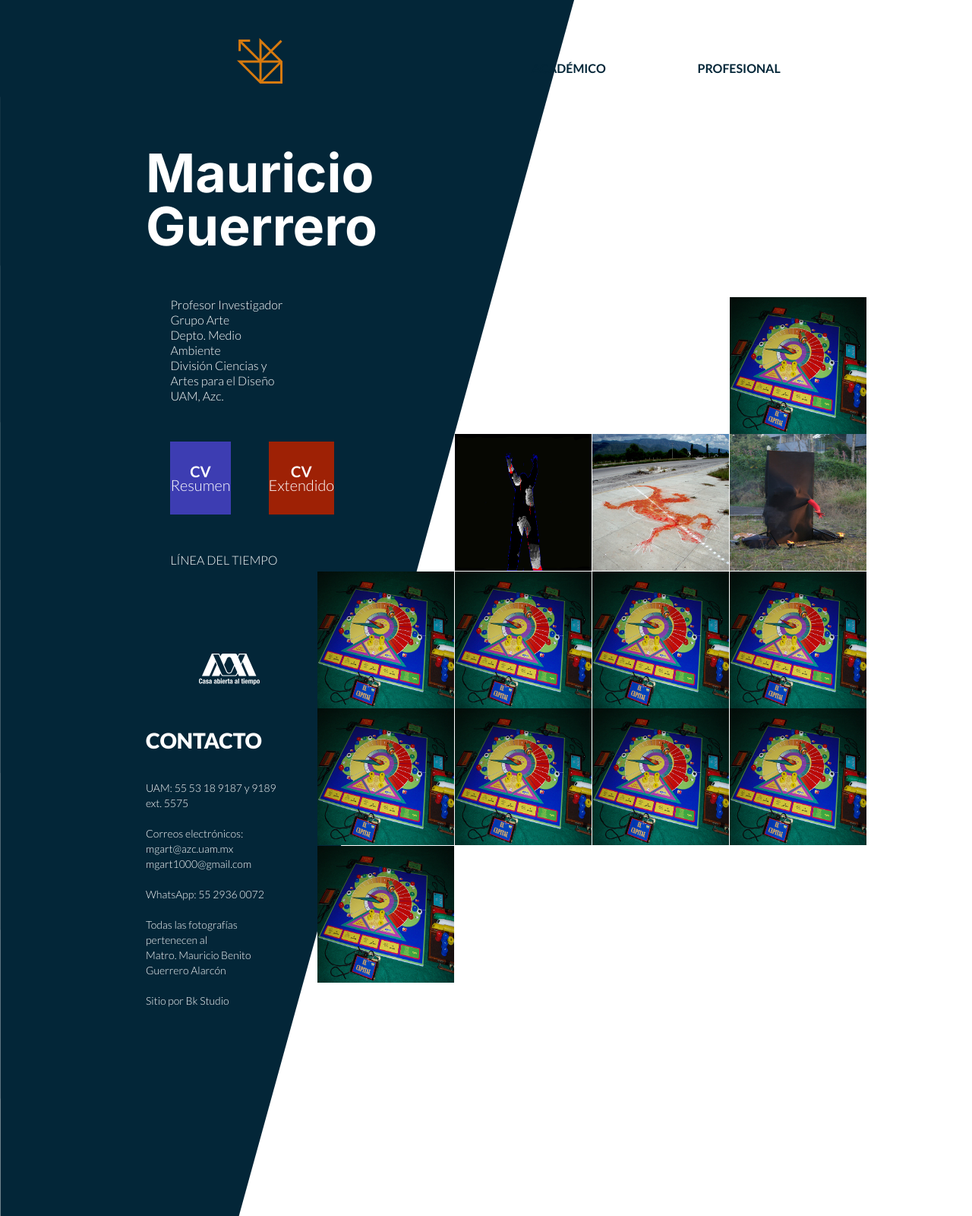
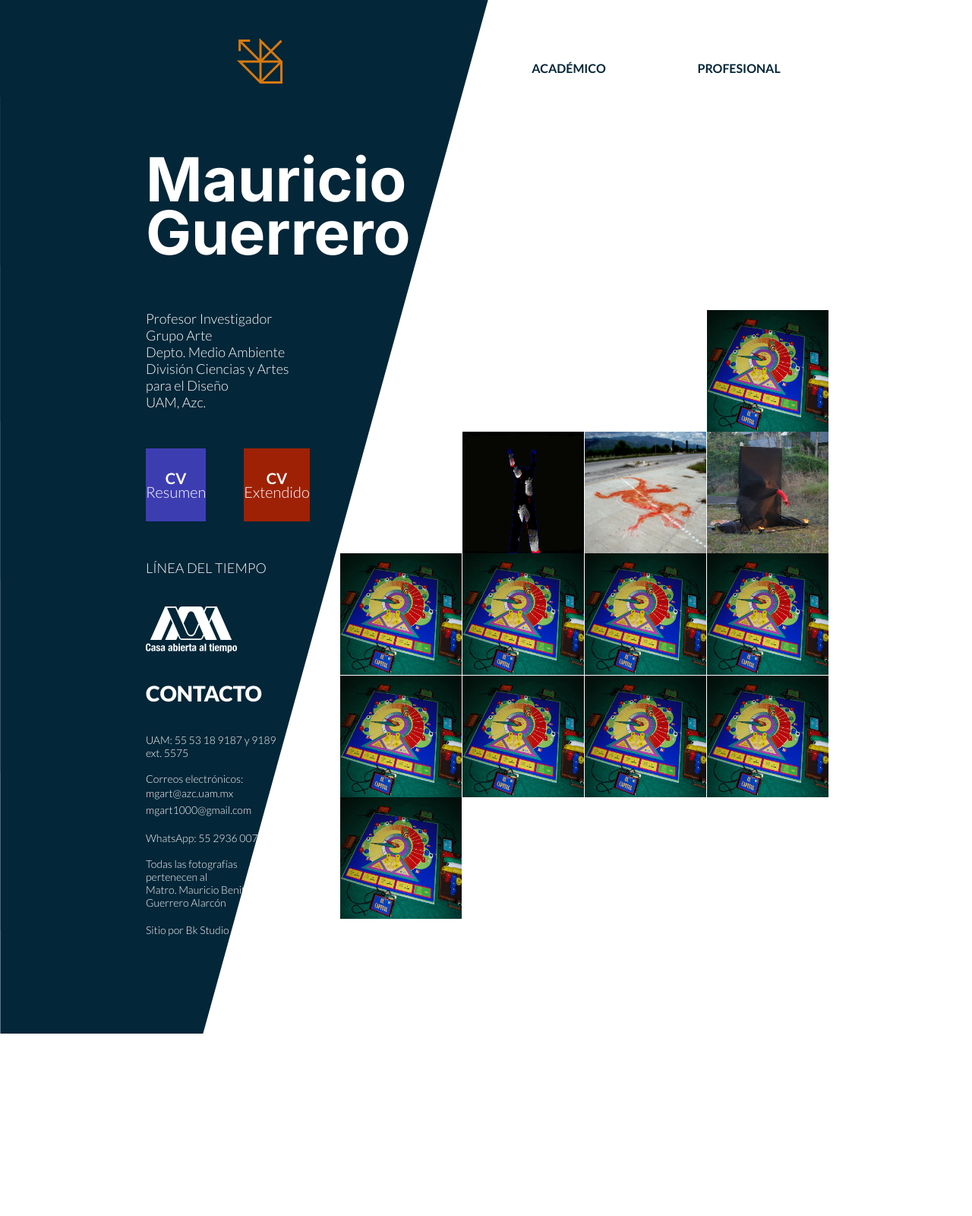
Before and after one commit to RavenAoiffe/MBGA, a PHP site: page / in a window 1280 px wide. Shown: the whole page at 76% size. After the commit the page ends 1360 px from the top, so only its background shows below. Run offline with PHP 8.4, Linux system fonts and the light colour scheme.

Commit message:
Correcciones para que el sitio mejore

```diff
--- a/build/css/app.css
+++ b/build/css/app.css
@@ -4,7 +4,8 @@
 /*******mixins********/
 /****layout******/
 .size-14 {
-  font-size: 14px; }
+  font-size: 1.4rem !important;
+  line-height: 1.7rem !important; }
 
 @media (min-width: 0) {
   .display-tablet {
@@ -98,7 +99,7 @@ picture {
   .columnas {
     display: grid;
     grid-template-columns: repeat(2, 1fr);
-    grid-gap: 10px;
+    grid-gap: 4rem;
     grid-row-gap: 10px;
     padding: 0; } }
 
@@ -112,7 +113,7 @@ picture {
   .enlaces {
     display: flex; }
   h2 {
-    font-size: 7rem;
+    font-size: 8rem;
     text-align: right;
     line-height: 7rem; }
   .logo-nombre {
@@ -128,6 +129,9 @@ picture {
   font-size: 28px;
   font-weight: 800;
   text-transform: uppercase; }
+
+.textos-interiores p {
+  font-size: 1.8rem; }
 
 .enlaces-curriculums {
   display: flex;
@@ -162,20 +166,15 @@ picture {
     left: 0;
     z-index: -1;
     object-fit: cover;
-    height: 200%;
+    height: 170%;
     background-image: url("../img/diagonal.svg");
     background-size: cover;
     width: 100%; } }
 
-@media (min-width: 1200px) {
-  .textos-interiores img {
-    margin-left: 5rem;
-    padding: 2rem; } }
-
 @media (min-width: 920px) {
   .textos-interiores p, .textos-interiores a {
     color: #ffffff !important;
-    line-height: 2rem; } }
+    line-height: 2.2rem; } }
 
 @media (min-width: 0) {
   .textos-interiores p, .textos-interiores a {
@@ -228,13 +227,19 @@ picture {
 
 @media (min-width: 480px) {
   .grid ul {
-    float: right; }
+    display: inline-grid;
+    grid-template-columns: repeat(3, 1fr);
+    grid-gap: 1px;
+    grid-row-gap: 0.5px;
+    padding: 0;
+    float: left; }
     .grid ul img {
       width: 13rem;
       height: 13rem; } }
 
 @media (min-width: 768px) {
   .grid ul {
+    float: right;
     display: inline-grid;
     grid-template-columns: repeat(3, 1fr);
     grid-gap: 1px;
@@ -242,8 +247,8 @@ picture {
     padding: 0;
     grid-template-columns: repeat(3, 0fr); }
     .grid ul img {
-      width: 18rem;
-      height: 18rem; } }
+      width: 16rem;
+      height: 16rem; } }
 
 @media (min-width: 1200px) {
   .grid ul {
@@ -278,22 +283,23 @@ picture {
 
 @media (min-width: 768px) {
   .footer-movil {
-    display: none; } }
+    display: none; }
+  .footer a, .footer p {
+    color: #032638; }
+  .footer img {
+    filter: brightness(0); } }
 
 @media (min-width: 768px) {
   .display-tablet {
     display: block;
-    background: #032638;
-    position: absolute;
-    bottom: 0;
-    top: 100%;
-    left: 0;
     height: 100%;
-    width: 120%; }
-    .display-tablet h3 {
-      color: #ffffff; } }
+    width: 120%; } }
 
 @media (min-width: 920px) {
+  .footer img {
+    filter: brightness(1); }
+  .footer h3 {
+    color: #ffffff; }
   .display-tablet {
     background: transparent;
     height: auto;
--- a/index.html
+++ b/index.html
@@ -35,7 +35,7 @@
     </nav>
     <div class="columnas contenedor">
         <div class="columna">
-            <div class="textos-interiores contenedor">
+            <div class="textos-interiores">
                 <p>
                     Profesor Investigador <br>
                     Grupo Arte<br>
@@ -44,7 +44,7 @@
                     UAM, Azc.
                 </p>
             </div>
-            <div class="enlaces-curriculums contenedor">
+            <div class="enlaces-curriculums">
                 <a href="#" class="resumen">
                     <strong>CV</strong> Resumen
                 </a>
@@ -52,13 +52,14 @@
                     <strong>CV</strong> Extendido
                 </a>
             </div>
-            <div class="textos-interiores contenedor linea">
+            <div class="textos-interiores linea">
                 <p>
                     LÍNEA DEL TIEMPO
                 </p>
             </div>
-            <div class="footer display-tablet">
-                <div class="textos-interiores contenedor ">
+            <div class="footer">
+                <div class="">
+                       <div class="textos-interiores display-tablet">
                     <img src="build/img/logos/uam.svg" alt="UAM">
                     <h3>Contacto</h3>
                     <p class="size-14">
@@ -77,6 +78,8 @@
                     </p>
 
                 </div>
+                </div>
+
             </div>
         </div>
         <div class="columna">
@@ -159,7 +162,8 @@
         </div>
     </div>
     <div class="footer-movil">
-        <div class="textos-interiores contenedor ">
+        <div class="contenedor">
+                 <div class="textos-interiores">
             <img src="build/img/logos/uam.svg" alt="UAM">
             <h3>Contacto</h3>
             <p class="size-14">
@@ -179,6 +183,8 @@
 
         </div>
         </div>
+
+    </div>
     <div class="diagonal"></div>
 </body>
 
--- a/src/scss/base/_utilidades.scss
+++ b/src/scss/base/_utilidades.scss
@@ -1,5 +1,6 @@
 .size-14{
-    font-size: 14px;
+    font-size: 1.4rem!important;
+    line-height: 1.7rem!important;
 }
 @include telefono{
     .display-tablet{
--- a/src/scss/layout/_footer.scss
+++ b/src/scss/layout/_footer.scss
@@ -28,29 +28,37 @@
         }
     }
 }
-@include desktop{}
 @media (min-width:768px) {
     .footer-movil{
         display: none;
+    }
+    .footer{
+        a,p{
+            color:$azulBG;
+        }
+        img {
+            filter: brightness(0);
+        }
     }
 }
 
 @include tablet{
     .display-tablet{
         display: block;
-        background: #032638;
-        position: absolute;
-        bottom: 0;
-        top: 100%;
-        left: 0;
+
         height: 100%;
         width:120%;
-        h3{
+    }
+}
+@include desktop{
+    .footer{
+        img {
+            filter: brightness(1);
+        }
+       h3{
             color:$blanco;
         }
     }
-}
-@include desktop{
     .display-tablet{
         background: transparent;
         height: auto;
--- a/src/scss/layout/_grid.scss
+++ b/src/scss/layout/_grid.scss
@@ -39,7 +39,8 @@
 @include telefono_largo{
     .grid{
         ul{
-            float:right;
+            @include grid(inline-grid,3,1px,.5px);
+            float:left;
              img{
                 width: 13rem;
                 height: 13rem;
@@ -51,11 +52,12 @@
 @include tablet{
    .grid{
        ul{
+           float: right;
             @include grid(inline-grid,3,1px,.5px);
             grid-template-columns: repeat(3, 0fr);
             img{
-                width: 18rem;
-                height: 18rem;
+                width: 16rem;
+                height: 16rem;
             }
        }
    }
--- a/src/scss/layout/_index.scss
+++ b/src/scss/layout/_index.scss
@@ -3,6 +3,9 @@
         font-size: 28px;
         font-weight: 800;
         text-transform: uppercase;
+    }
+    p{
+        font-size: 1.8rem;
     }
 }
 .enlaces-curriculums{
@@ -41,23 +44,18 @@
     left: 0;
     z-index: -1;
     object-fit: cover;
-    height:200%;
+    height:170%;
     background-image: url('../img/diagonal.svg');
     background-size: cover;
     width: 100%;
     }
 }
-@include desktop-large{
-    .textos-interiores img {
-        margin-left: 5rem;
-        padding: 2rem;
-    }
-}
+
 @include desktop{
     .textos-interiores{
         p,a{
            color:$blanco!important;
-           line-height: 2rem;
+           line-height: 2.2rem;
         }
     }
 
--- a/src/scss/layout/_nav.scss
+++ b/src/scss/layout/_nav.scss
@@ -70,7 +70,7 @@
         flex-direction: row;
     }
     .columnas{
-            @include grid(grid,2,10px,10px)
+            @include grid(grid,2,4rem,10px)
         }
 }
 @media (min-width:920px) {
@@ -86,7 +86,7 @@
         display: flex;
     }
     h2{
-        font-size: 7rem;
+        font-size: 8rem;
         text-align: right;
         line-height: 7rem;
     }
```
Lines whose indentation alone changed are shown as unchanged.
